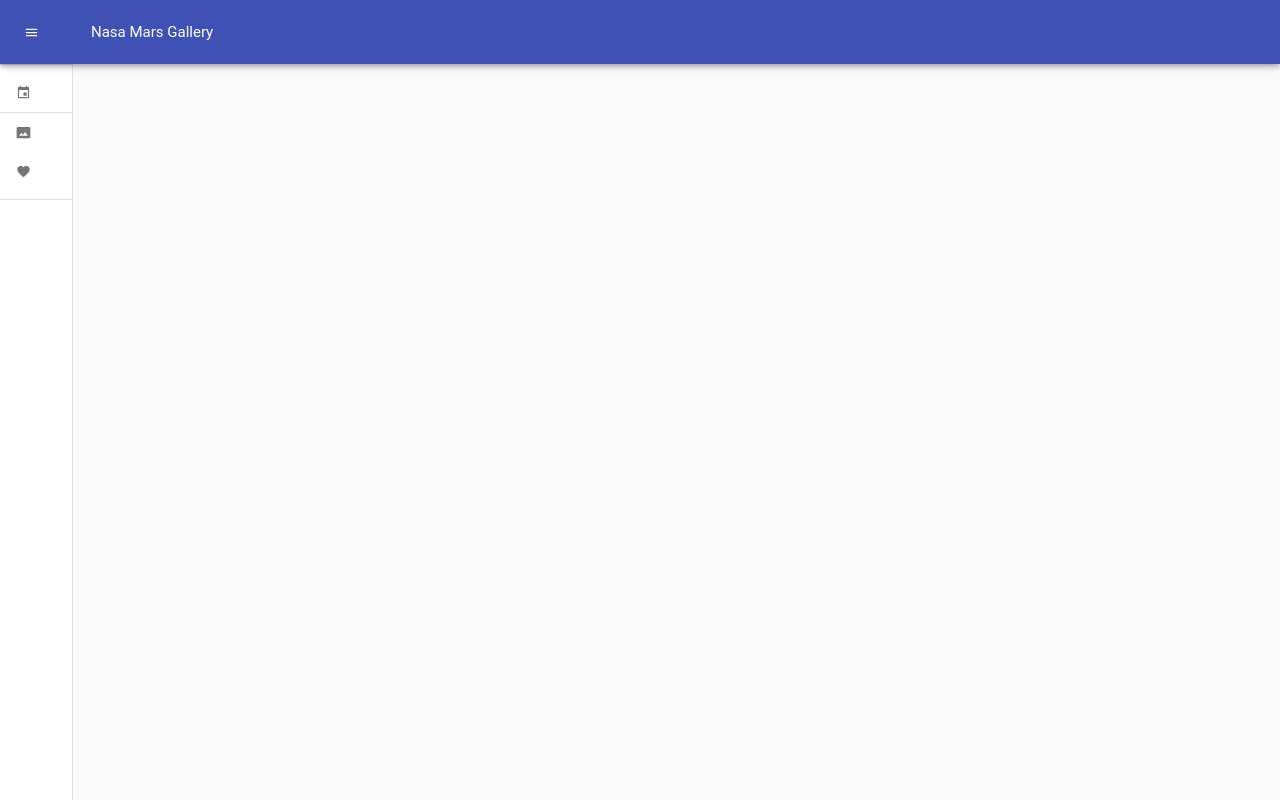
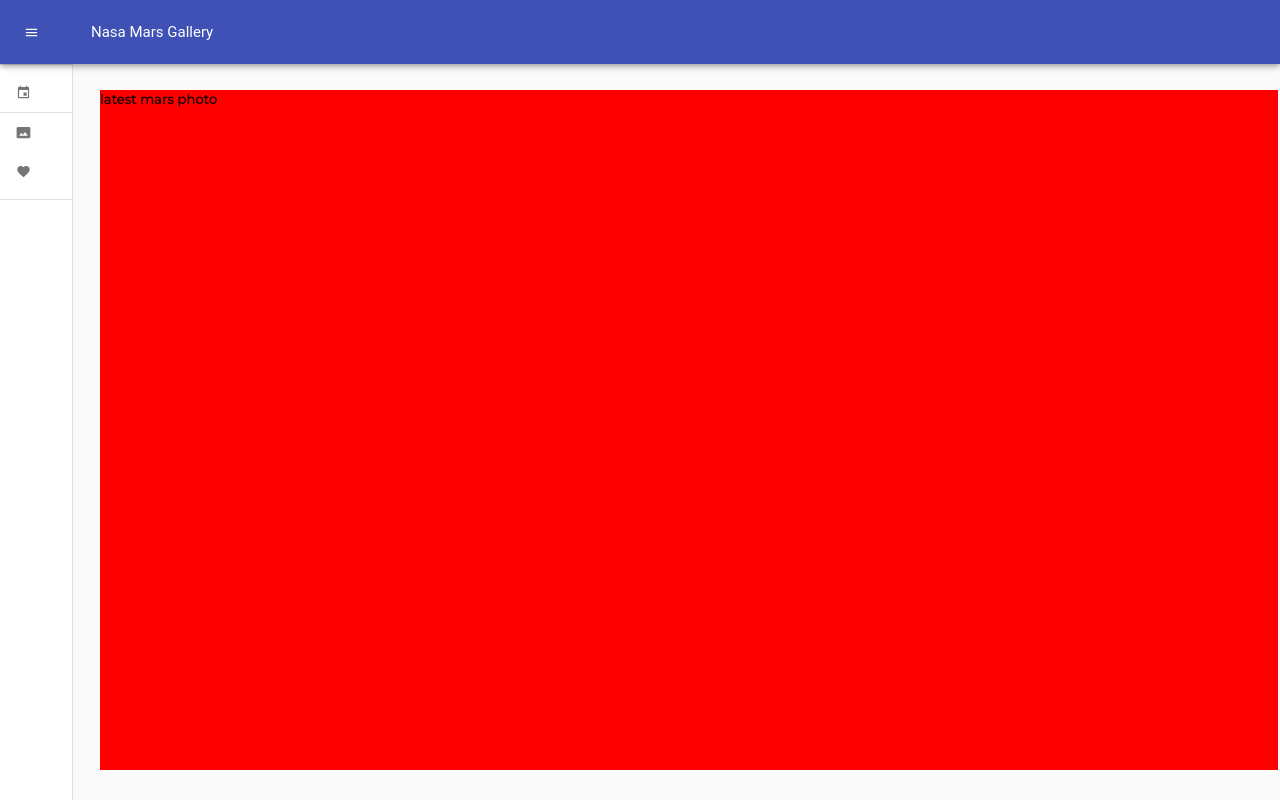
Before and after one commit to zh-betina/mars-gallery, a React (Create React App) app: page / in a window 1280 px wide. Built offline with nearby package versions, Linux system fonts and the light colour scheme.

Commit message:
Add router and main view component

```diff
--- a/src/App.js
+++ b/src/App.js
@@ -10,8 +10,8 @@ function App() {
   return (
     <BrowserRouter>
       <div className="App">
-        <Sidebar />
-        <Route path="/" exact component={Main} />
+            <Sidebar />
+            <Route path="/" exact component={Main} />
       </div>
     </BrowserRouter>
   );
--- a/src/Main/Main.css
+++ b/src/Main/Main.css
@@ -1,3 +1,9 @@
 .Main{
     display: flex;
+    position: absolute;
+    left: 10rem;
+    top: 9rem;
+    width: 92vw;
+    min-height: 85vh;
+    background-color: red;
 }
--- a/src/Sidebar/Sidebar.js
+++ b/src/Sidebar/Sidebar.js
@@ -19,6 +19,7 @@ import EventIcon from '@material-ui/icons/Event';
 import FavoriteIcon from '@material-ui/icons/Favorite';
 import PhotoSizeSelectActualIcon from '@material-ui/icons/PhotoSizeSelectActual';
 import Calendar from 'react-calendar';
+
 
 const drawerWidth = 280;
 
```
Lines whose indentation alone changed are shown as unchanged.
